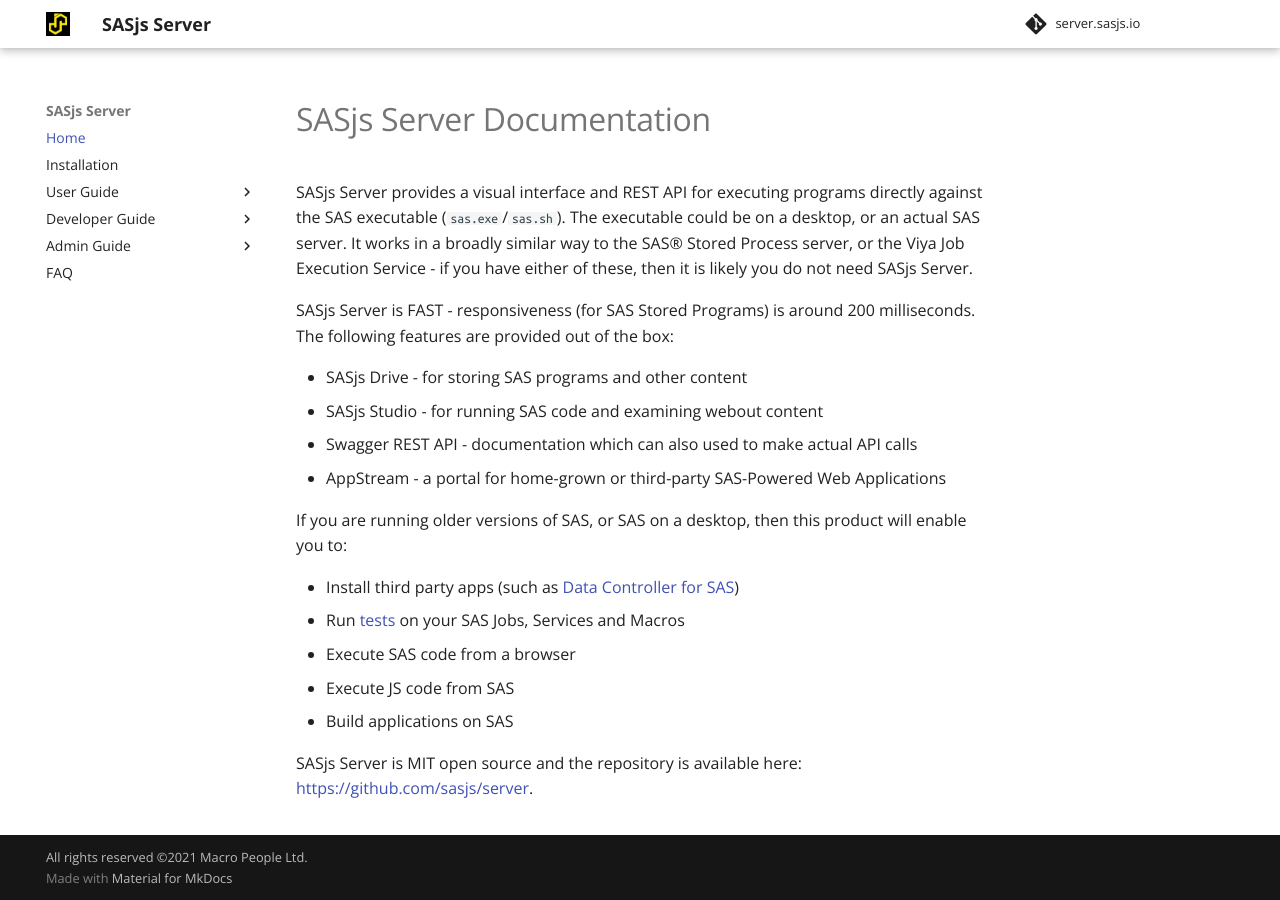
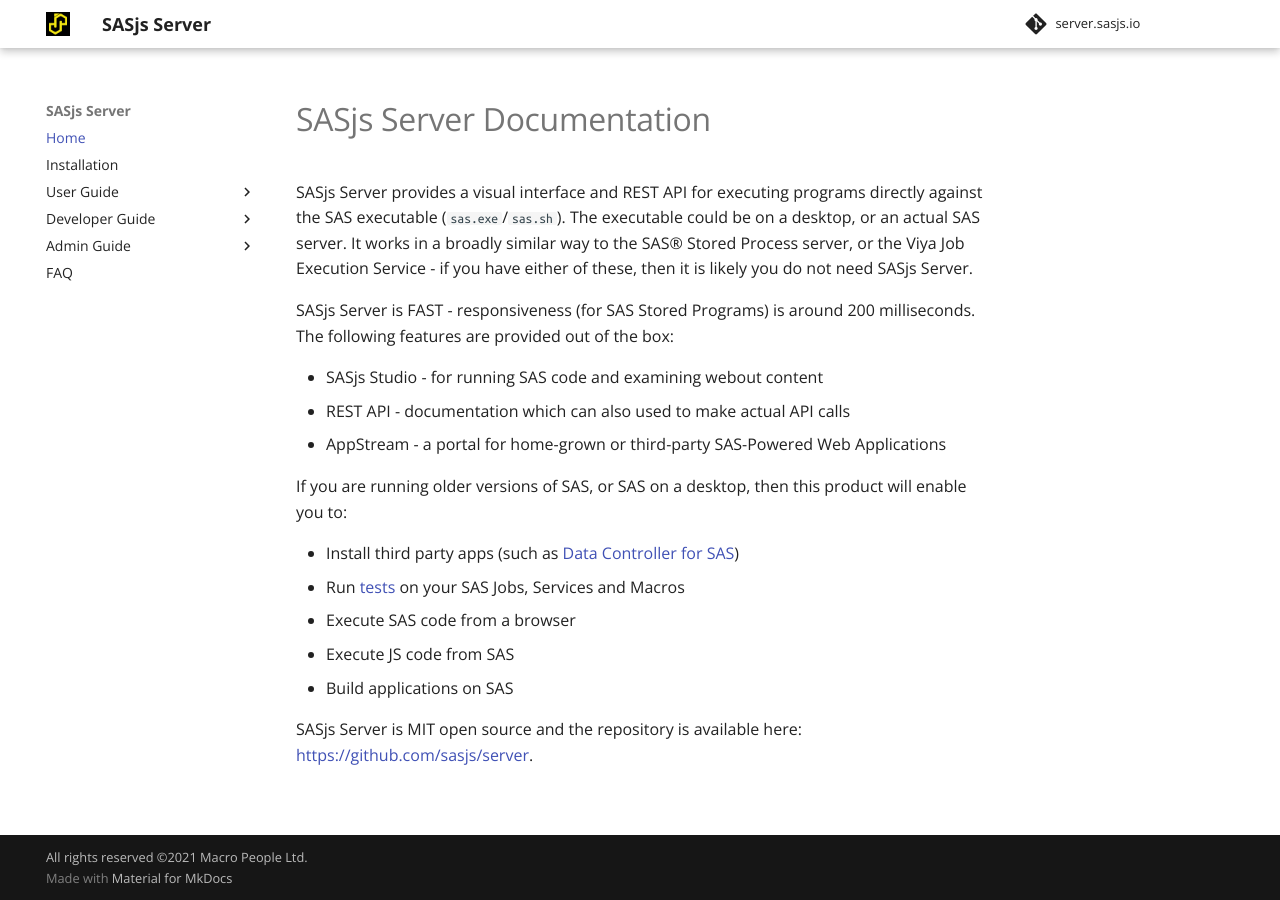
Before and after one commit to sasjs/server.sasjs.io, an MkDocs documentation site: the page built from docs/index.md, in a window 1280 px wide. Built offline with MkDocs 1.6.1 and Material for MkDocs 9.7.7, drawn with Linux system fonts in a browser that asks for light colours; comment, search, counter and statistics services are not loaded.

Commit message:
Update index.md

```diff
--- a/docs/index.md
+++ b/docs/index.md
@@ -4,9 +4,8 @@
 
 SASjs Server is FAST - responsiveness (for SAS Stored Programs) is around 200 milliseconds.  The following features are provided out of the box:
 
-* SASjs Drive - for storing SAS programs and other content
 * SASjs Studio - for running SAS code and examining webout content
-* Swagger REST API - documentation which can also used to make actual API calls
+* REST API - documentation which can also used to make actual API calls
 * AppStream - a portal for home-grown or third-party SAS-Powered Web Applications
 
 If you are running older versions of SAS, or SAS on a desktop, then this product will enable you to:
```
